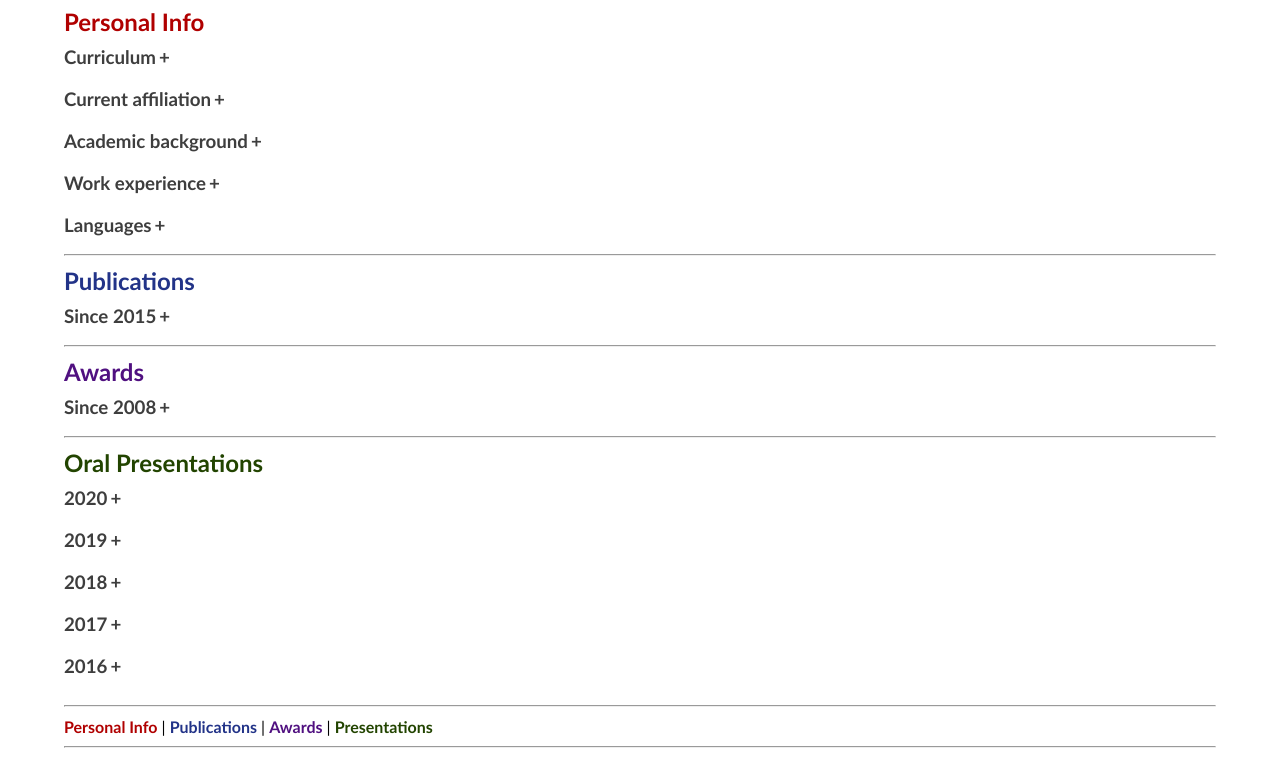
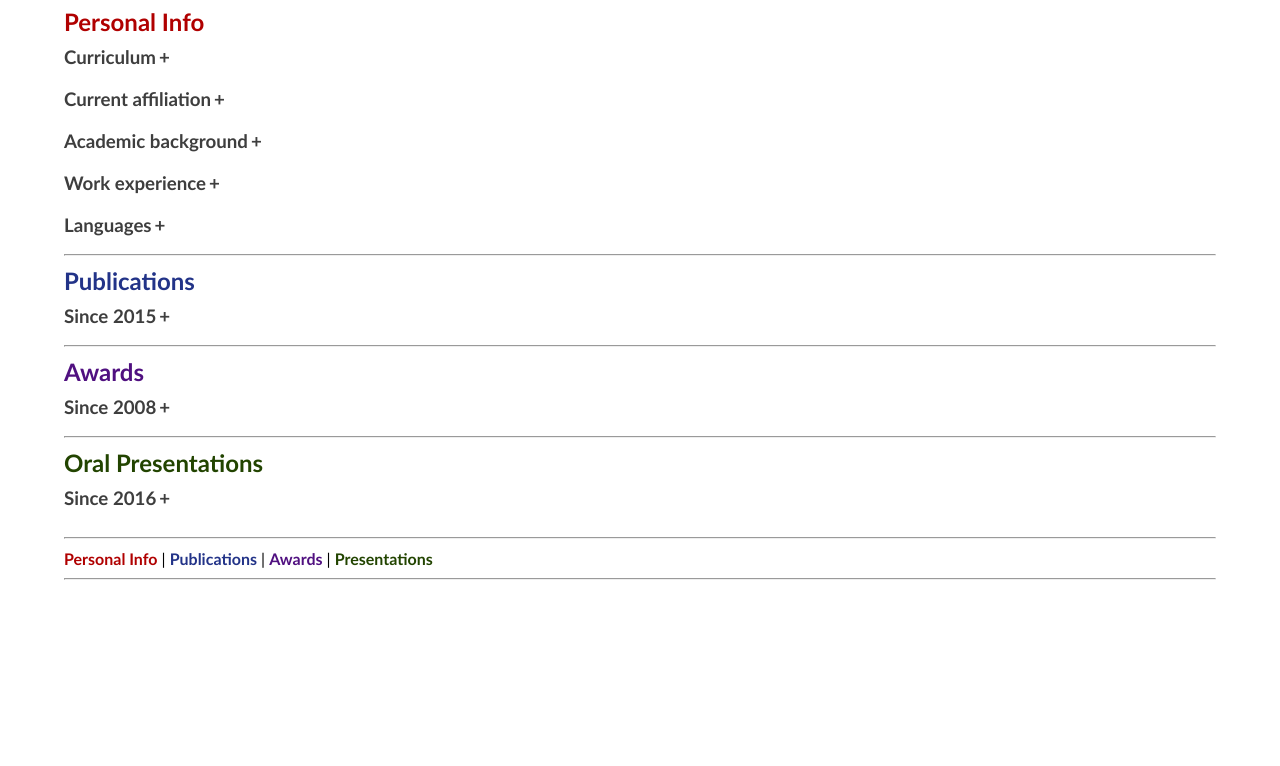
Before and after one commit to aasousajunior/aasousajunior.github.io, a plain HTML site: page index.html in a window 1280 px wide. Shown: the part 398-1164 px from the top of the page. After the commit the page ends 996 px from the top, so only its background shows below. Drawn offline with Linux system fonts and the light colour scheme.

Commit message:
Update index.html

```diff
--- a/index.html
+++ b/index.html
@@ -485,7 +485,7 @@
 
 	<h2><a id="presentations" class="readings">Oral Presentations</a></h2>
 
-	<h3 class="accordion" >2020</h3>
+	<h3 class="accordion" >Since 2016</h3>
 
 	<div class="panel">
 		<table class="readings">
@@ -495,7 +495,7 @@
 		  </tr>
 
 			<tr>
-				<td>02</td>
+				<td>11</td>
 				<td>
 					<b>
 						43th Autumn Meeting of the Brazilian Physical Society
@@ -507,7 +507,7 @@
 		  </tr>
 
 			<tr>
-				<td>01</td>
+				<td>10</td>
 				<td>
 					<a href="https://posgraduacao.if.ufg.br/n/124191-iii-workshop-do-programa-de-pos-graduacao-em-fisica-do-if-ufg" target="_blank">
 						III Workshop do Programa de Pós-Graduação em Física do IF-UFG
@@ -515,19 +515,9 @@
 					</br>IF-UFG | Goiânia/Brazil | 03/Mar/2020
 				</td>
 		  </tr>
-		</table>
-	</div>
 
-  <h3 class="accordion" >2019</h3>
-
-  <div class="panel" >
-	  <table class="readings">
 		  <tr>
-			<th class="number">#</th>
-			<th>Event | Location | City | Date</th>
-		  </tr>
-		  <tr>
-			<td>06</td>
+			<td>09</td>
 			<td>
 				<a href="https://posgraduacao.if.ufg.br/n/121840-doutorandos-discutem-como-obter-financiamento-estrangeiro" target="_blank">
 					Café com Ciência
@@ -537,7 +527,7 @@
 		  </tr>
 
 		  <tr>
-			<td>05</td>
+			<td>08</td>
 			<td>
 				<a href="https://www.surrey.ac.uk/doctoral-college/conference" target="_blank">
 					Doctoral College 2019
@@ -547,7 +537,7 @@
 		  </tr>
 
 		  <tr>
-			<td>04</td>
+			<td>07</td>
 			<td>
 				<a href="http://www.sbfisica.org.br/~eosbf/2019/index.php/en/" target="_blank">
 					42th Autumn Meeting of the Brazilian Physical Society
@@ -559,7 +549,7 @@
 		  </tr>
 
 		  <tr>
-			<td>03</td>
+			<td>06</td>
 			<td>
 				<a href="https://bbcs.org.br/" target="_blank">
 					9th Brazilian Breast Cancer Symposium
@@ -569,7 +559,7 @@
 		  </tr>
 
 		  <tr>
-			<td>02</td>
+			<td>05</td>
 			<td>
 				<a href="https://www.thermaltherapy.org/ebusSFTM/ANNUALMEETING/2019ANNUALMEETING.aspx" target="_blank">
 					36th Annual Meeting of the Society for Thermal Medicine
@@ -580,7 +570,7 @@
 
 		  </tr>
 			<tr>
-			<td>01</td>
+			<td>04</td>
 			<td>
 				<a href="https://posgraduacao.if.ufg.br/n/114627-ii-workshop-do-programa-de-pos-graduacao-em-fisica-do-if-ufg" target="_blank">
 					II Workshop do Programa de Pós-Graduação em Física do IF-UFG
@@ -589,20 +579,8 @@
 			</td>
 		  </tr>
 
-		</table>
-	</div>
-
-	<h3 class="accordion" >2018</h3>
-
-	<div class="panel">
-		<table class="readings">
-		  <tr>
-			<th class="number">#</th>
-			<th>Event | Location | City | Date</th>
-		  </tr>
-
 			<tr>
-				<td>01</td>
+				<td>03</td>
 				<td>
 					<b>
 						8th Brazilian Breast Cancer Symposium
@@ -614,20 +592,9 @@
 					</br>Pousada dos Pirineus  | Pirenópolis/Brazil | May/2018
 				</td>
 			</tr>
-		</table>
-	</div>
-
-	<h3 class="accordion" >2017</h3>
-
-	<div class="panel">
-		<table class="readings">
-		  <tr>
-			<th class="number">#</th>
-			<th>Event | Location | City | Date</th>
-		  </tr>
 
 			<tr>
-				<td>01</td>
+				<td>02</td>
 				<td>
 					<b>
 						XXXIV Semana da Física da UFG
@@ -637,18 +604,6 @@
 					</br>IF-UFG | Goiânia/Brazil
 				</td>
 			</tr>
-		</table>
-	</div>
-
-	<h3 class="accordion" >2016</h3>
-
-	<div class="panel">
-		<table class="readings">
-		  <tr>
-			<th class="number">#</th>
-			<th>Event | Location | City | Date</th>
-		  </tr>
-
 			<tr>
 				<td>01</td>
 				<td>
```
